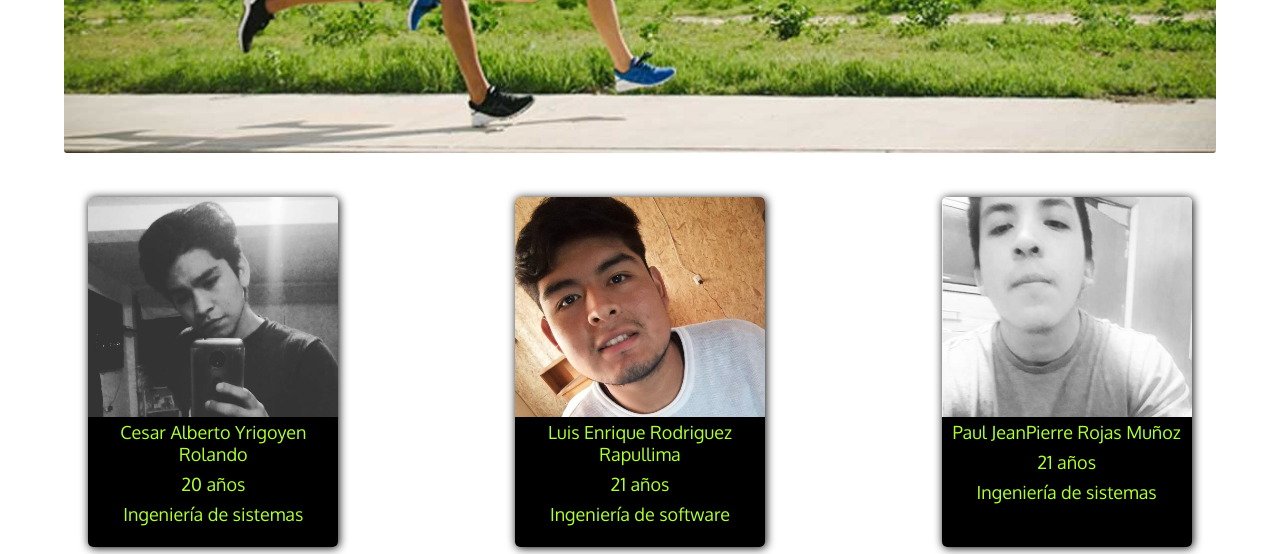
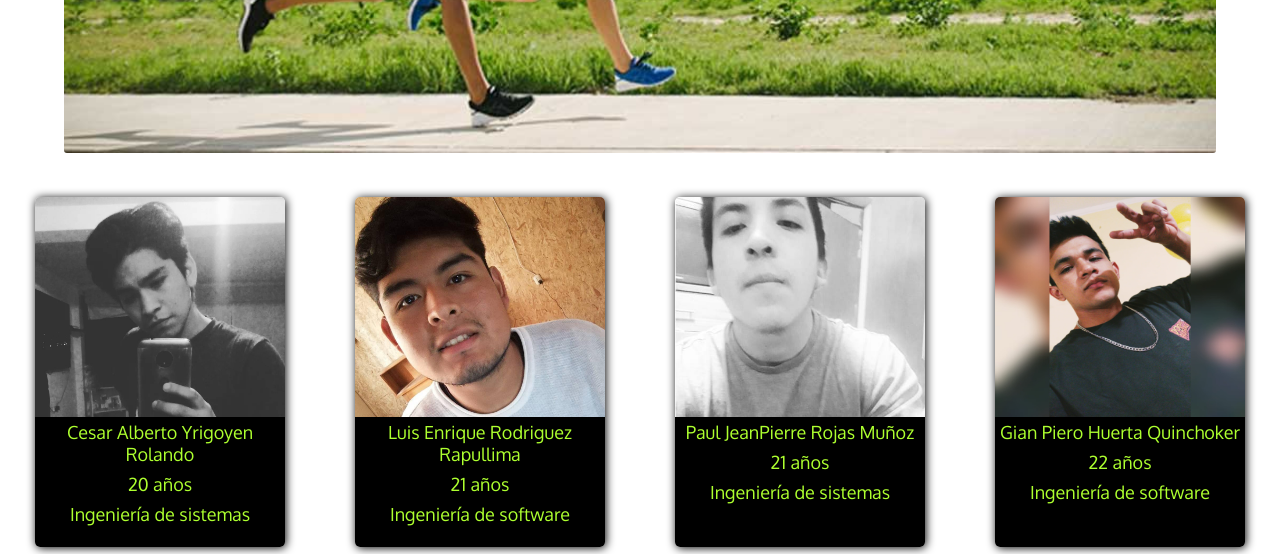
Before and after one commit to EduarCuri/sport-eduardo, a website: page pages/conocenos.html in a window 1280 px wide. Shown: the part 900-1454 px from the top of the page. Drawn offline with Linux system fonts and the light colour scheme.

Commit message:
alumno agregado

```diff
--- a/pages/conocenos.html
+++ b/pages/conocenos.html
@@ -71,6 +71,16 @@
                             <p>Ingeniería de sistemas</p>
                         </div>
                     </div>
+                    <div class="container_integrante">
+                        <div class="foto_integrante">
+                            <img class="foto_paul" src="../img/piero.jpeg" alt="foto de piero">
+                        </div>
+                        <div class="informacion_integrante">
+                            <p>Gian Piero Huerta Quinchoker</p>
+                            <p>22 años</p>
+                            <p>Ingeniería de software</p>
+                        </div>
+                    </div>
                 </div>
             </main>
             <footer>
```
Also changed, not shown: img/piero.jpeg (added).
